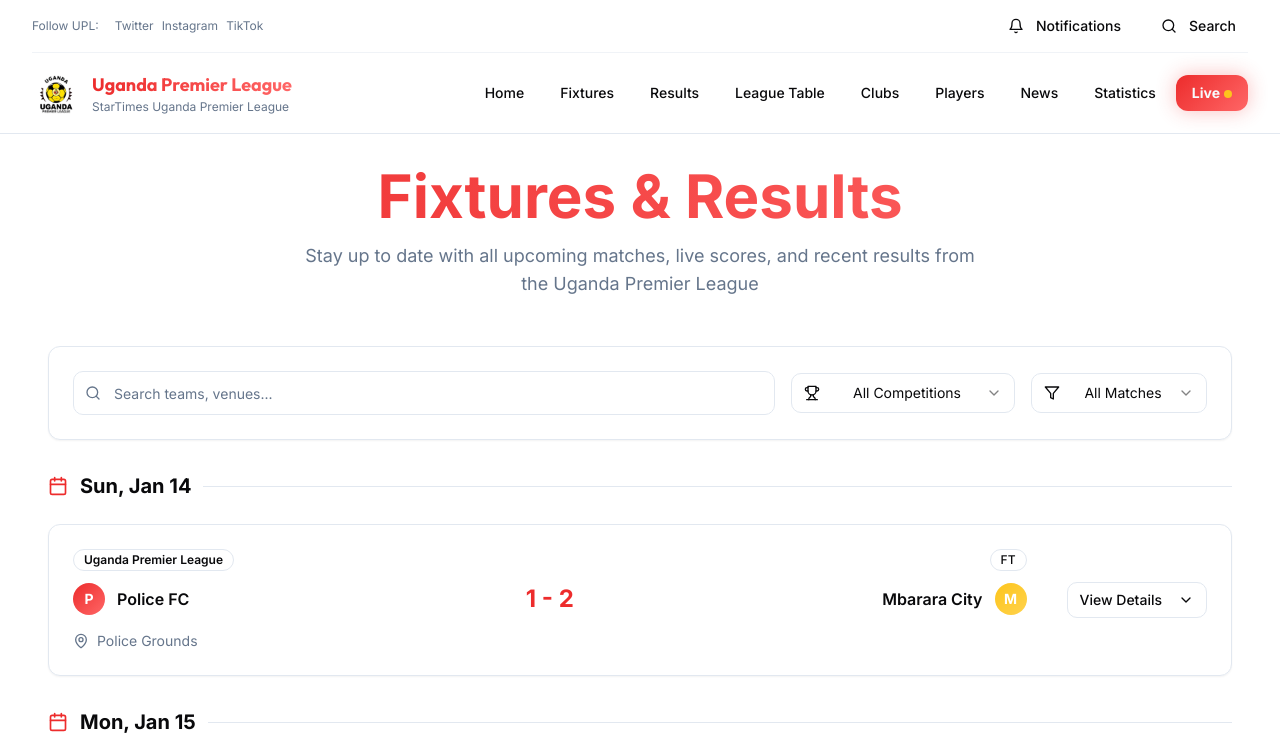
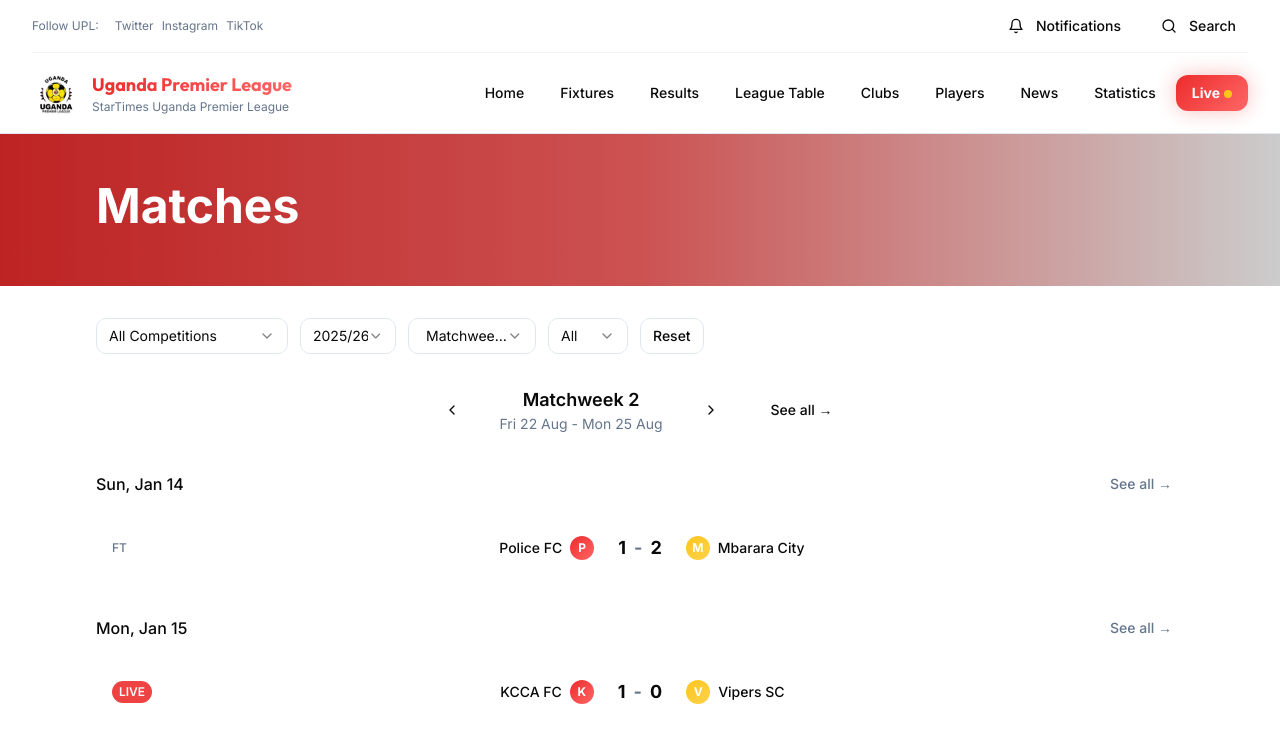
Before and after one commit to namronny111-max/uganda-football-hub-83, a React (Vite) app: page /fixtures in a window 1280 px wide. Shown: the top 740 px of the page. Built offline with nearby package versions, Linux system fonts and the light colour scheme.

Commit message:
Inspiration from Matches Page
Incorporate design elements and features from the Premier League's matches page to enhance the current UPL web app. This includes inspiration for layout, filtering, and display of match information.

```diff
--- a/src/pages/Fixtures.tsx
+++ b/src/pages/Fixtures.tsx
@@ -1,5 +1,5 @@
 import { useState, useMemo } from "react";
-import { Calendar, Search, Filter, Clock, MapPin, Trophy, ChevronDown } from "lucide-react";
+import { Calendar, Search, Filter, Clock, MapPin, Trophy, ChevronLeft, ChevronRight } from "lucide-react";
 import Header from "@/components/Header";
 import Footer from "@/components/Footer";
 import { Card, CardContent } from "@/components/ui/card";
@@ -32,6 +32,7 @@ const Fixtures = () => {
   const [searchTerm, setSearchTerm] = useState("");
   const [selectedCompetition, setSelectedCompetition] = useState("all");
   const [selectedStatus, setSelectedStatus] = useState("all");
+  const [selectedWeek, setSelectedWeek] = useState("current");
 
   const mockFixtures: Match[] = [
     {
@@ -165,36 +166,20 @@ const Fixtures = () => {
     <div className="min-h-screen bg-background">
       <Header />
 
-      <main className="container mx-auto px-4 sm:px-6 lg:px-8 xl:px-12 py-8">
-        {/* Hero Section */}
-        <div className="text-center mb-12">
-          <h1 className="text-4xl md:text-5xl lg:text-6xl font-bold text-gradient-primary mb-4">
-            Fixtures & Results
-          </h1>
-          <p className="text-lg text-muted-foreground max-w-2xl mx-auto">
-            Stay up to date with all upcoming matches, live scores, and recent results from the Uganda Premier League
-          </p>
+      {/* Gradient Hero Header */}
+      <div className="relative bg-gradient-to-r from-primary via-primary-glow to-primary-accent text-white">
+        <div className="absolute inset-0 bg-black/20"></div>
+        <div className="relative container mx-auto px-6 sm:px-8 lg:px-16 xl:px-24 py-12">
+          <h1 className="text-4xl md:text-5xl font-bold mb-2">Matches</h1>
+        </div>
       </div>
 
-        {/* Filters */}
-        <Card className="mb-8 card-uganda">
-          <CardContent className="p-6">
-            <div className="flex flex-col lg:flex-row gap-4 items-start lg:items-center">
-              <div className="relative flex-1 min-w-0">
-                <Search className="absolute left-3 top-1/2 transform -translate-y-1/2 text-muted-foreground w-4 h-4" />
-                <Input
-                  placeholder="Search teams, venues..."
-                  value={searchTerm}
-                  onChange={(e) => setSearchTerm(e.target.value)}
-                  className="pl-10 h-11"
-                />
-              </div>
-
-              <div className="flex flex-col sm:flex-row gap-4 w-full lg:w-auto">
+      <main className="container mx-auto px-6 sm:px-8 lg:px-16 xl:px-24 py-8">
+        {/* Compact Filters */}
+        <div className="flex flex-wrap items-center gap-3 mb-8">
           <Select value={selectedCompetition} onValueChange={setSelectedCompetition}>
-                  <SelectTrigger className="w-full sm:w-56">
-                    <Trophy className="w-4 h-4 mr-2" />
-                    <SelectValue placeholder="Competition" />
+            <SelectTrigger className="w-48 h-9 text-sm">
+              <SelectValue placeholder="Premier League" />
             </SelectTrigger>
             <SelectContent>
               <SelectItem value="all">All Competitions</SelectItem>
@@ -204,121 +189,138 @@ const Fixtures = () => {
             </SelectContent>
           </Select>
 
-                <Select value={selectedStatus} onValueChange={setSelectedStatus}>
-                  <SelectTrigger className="w-full sm:w-44">
-                    <Filter className="w-4 h-4 mr-2" />
-                    <SelectValue placeholder="Status" />
+          <Select value="2025/26" onValueChange={() => {}}>
+            <SelectTrigger className="w-24 h-9 text-sm">
+              <SelectValue placeholder="2025/26" />
             </SelectTrigger>
             <SelectContent>
-                    <SelectItem value="all">All Matches</SelectItem>
+              <SelectItem value="2025/26">2025/26</SelectItem>
+              <SelectItem value="2024/25">2024/25</SelectItem>
+            </SelectContent>
+          </Select>
+
+          <Select value={selectedWeek} onValueChange={setSelectedWeek}>
+            <SelectTrigger className="w-32 h-9 text-sm">
+              <SelectValue placeholder="Matchweek 2" />
+            </SelectTrigger>
+            <SelectContent>
+              <SelectItem value="current">Matchweek 2</SelectItem>
+              <SelectItem value="1">Matchweek 1</SelectItem>
+              <SelectItem value="3">Matchweek 3</SelectItem>
+            </SelectContent>
+          </Select>
+
+          <Select value={selectedStatus} onValueChange={setSelectedStatus}>
+            <SelectTrigger className="w-20 h-9 text-sm">
+              <SelectValue placeholder="Clubs" />
+            </SelectTrigger>
+            <SelectContent>
+              <SelectItem value="all">All</SelectItem>
               <SelectItem value="live">Live</SelectItem>
               <SelectItem value="upcoming">Upcoming</SelectItem>
               <SelectItem value="completed">Completed</SelectItem>
             </SelectContent>
           </Select>
+
+          <Button variant="outline" size="sm" className="h-9 px-3 text-sm">
+            Reset
+          </Button>
         </div>
+
+        {/* Week Navigation */}
+        <div className="flex items-center justify-center mb-8">
+          <Button variant="ghost" size="sm" className="p-2">
+            <ChevronLeft className="w-4 h-4" />
+          </Button>
+          <div className="mx-8 text-center">
+            <h2 className="text-lg font-semibold">Matchweek 2</h2>
+            <p className="text-sm text-muted-foreground">Fri 22 Aug - Mon 25 Aug</p>
           </div>
-          </CardContent>
-        </Card>
+          <Button variant="ghost" size="sm" className="p-2">
+            <ChevronRight className="w-4 h-4" />
+          </Button>
+          <Button variant="ghost" size="sm" className="ml-8 text-sm">
+            See all →
+          </Button>
+        </div>
 
         {/* Fixtures List */}
         {groupedFixtures.length > 0 ? (
           <div className="space-y-8">
             {groupedFixtures.map(([date, matches]) => (
-              <div key={date} className="space-y-4">
-                <div className="flex items-center gap-3 mb-6">
-                  <Calendar className="w-5 h-5 text-primary" />
-                  <h2 className="text-xl font-bold text-foreground">
+              <div key={date} className="space-y-1">
+                <div className="flex items-center justify-between mb-4">
+                  <h3 className="text-base font-medium text-foreground">
                     {formatDate(date)}
-                  </h2>
-                  <div className="flex-1 h-px bg-border"></div>
+                  </h3>
+                  <Button variant="ghost" size="sm" className="text-sm text-muted-foreground hover:text-foreground">
+                    See all →
+                  </Button>
                 </div>
 
-                <div className="grid gap-4">
+                <div className="space-y-1">
                   {matches.map((match) => (
-                    <Card key={match.id} className="card-uganda hover:shadow-primary transition-all duration-300">
-                      <CardContent className="p-6">
-                        <div className="flex flex-col lg:flex-row lg:items-center gap-4">
-                          {/* Match Info */}
-                          <div className="flex-1">
-                            <div className="flex items-center justify-between mb-3">
-                              <Badge variant="outline" className="text-xs">
-                                {match.competition}
+                    <div key={match.id} className="bg-card hover:bg-muted/50 transition-colors rounded-lg p-4">
+                      <div className="flex items-center justify-between">
+                        {/* Status Badge */}
+                        <div className="flex items-center gap-2 min-w-[60px]">
+                          {match.status === "completed" ? (
+                            <span className="text-xs text-muted-foreground font-medium">FT</span>
+                          ) : match.status === "live" ? (
+                            <Badge variant="destructive" className="text-xs px-1.5 py-0.5">
+                              LIVE
                             </Badge>
-                              {getStatusBadge(match)}
-                            </div>
-
-                            {/* Teams */}
-                            <div className="flex items-center justify-between gap-4 mb-4">
-                              <div className="flex items-center gap-3 flex-1">
-                                <div className="w-8 h-8 bg-gradient-primary rounded-full flex items-center justify-center text-white text-sm font-bold">
-                                  {match.homeTeam.charAt(0)}
-                                </div>
-                                <span className="font-semibold text-foreground">
-                                  {match.homeTeam}
-                                </span>
-                              </div>
-
-                              <div className="flex items-center gap-2 px-4">
-                                {match.status === "completed" || match.status === "live" ? (
-                                  <div className="text-2xl font-bold text-primary">
-                                    {match.homeScore} - {match.awayScore}
-                                  </div>
                           ) : (
-                                  <div className="text-lg font-medium text-muted-foreground">
-                                    VS
-                                  </div>
+                            <span className="text-xs text-muted-foreground font-medium">{match.time}</span>
                           )}
                         </div>
 
-                              <div className="flex items-center gap-3 flex-1 justify-end">
-                                <span className="font-semibold text-foreground text-right">
-                                  {match.awayTeam}
-                                </span>
-                                <div className="w-8 h-8 bg-gradient-accent rounded-full flex items-center justify-center text-white text-sm font-bold">
-                                  {match.awayTeam.charAt(0)}
-                                </div>
+                        {/* Teams and Score */}
+                        <div className="flex-1 flex items-center justify-center gap-6">
+                          <div className="flex items-center gap-2 min-w-[140px] justify-end">
+                            <span className="text-sm font-medium">{match.homeTeam}</span>
+                            <div className="w-6 h-6 bg-gradient-primary rounded-full flex items-center justify-center text-white text-xs font-bold">
+                              {match.homeTeam.charAt(0)}
                             </div>
                           </div>
 
-                            {/* Venue */}
-                            <div className="flex items-center gap-2 text-sm text-muted-foreground">
-                              <MapPin className="w-4 h-4" />
-                              <span>{match.venue}</span>
+                          <div className="flex items-center gap-3">
+                            {match.status === "completed" || match.status === "live" ? (
+                              <div className="text-lg font-bold text-center">
+                                <span className="text-foreground">{match.homeScore}</span>
+                                <span className="text-muted-foreground mx-2">-</span>
+                                <span className="text-foreground">{match.awayScore}</span>
+                              </div>
+                            ) : (
+                              <div className="text-sm text-muted-foreground font-medium">vs</div>
+                            )}
+                          </div>
+
+                          <div className="flex items-center gap-2 min-w-[140px] justify-start">
+                            <div className="w-6 h-6 bg-gradient-accent rounded-full flex items-center justify-center text-white text-xs font-bold">
+                              {match.awayTeam.charAt(0)}
+                            </div>
+                            <span className="text-sm font-medium">{match.awayTeam}</span>
                           </div>
                         </div>
 
-                          {/* Action Button */}
-                          <div className="lg:ml-6">
-                            <Button
-                              variant="outline"
-                              size="sm"
-                              className="w-full lg:w-auto hover:bg-primary hover:text-primary-foreground transition-colors"
-                            >
-                              View Details
-                              <ChevronDown className="w-4 h-4 ml-2" />
-                            </Button>
+                        {/* Empty space for alignment */}
+                        <div className="min-w-[60px]"></div>
                       </div>
                     </div>
-                      </CardContent>
-                    </Card>
                   ))}
                 </div>
               </div>
             ))}
           </div>
         ) : (
-          <Card className="text-center py-12">
-            <CardContent>
-              <div className="text-muted-foreground mb-4">
-                <Calendar className="w-16 h-16 mx-auto text-muted-foreground/50" />
-              </div>
-              <h3 className="text-xl font-semibold mb-2">No fixtures found</h3>
-              <p className="text-muted-foreground">
+          <div className="text-center py-12">
+            <Calendar className="w-16 h-16 mx-auto text-muted-foreground/50 mb-4" />
+            <h3 className="text-lg font-semibold mb-2">No fixtures found</h3>
+            <p className="text-sm text-muted-foreground">
               Try adjusting your search criteria or filters
             </p>
-            </CardContent>
-          </Card>
+          </div>
         )}
       </main>
 
```
Lines whose indentation alone changed are shown as unchanged.
